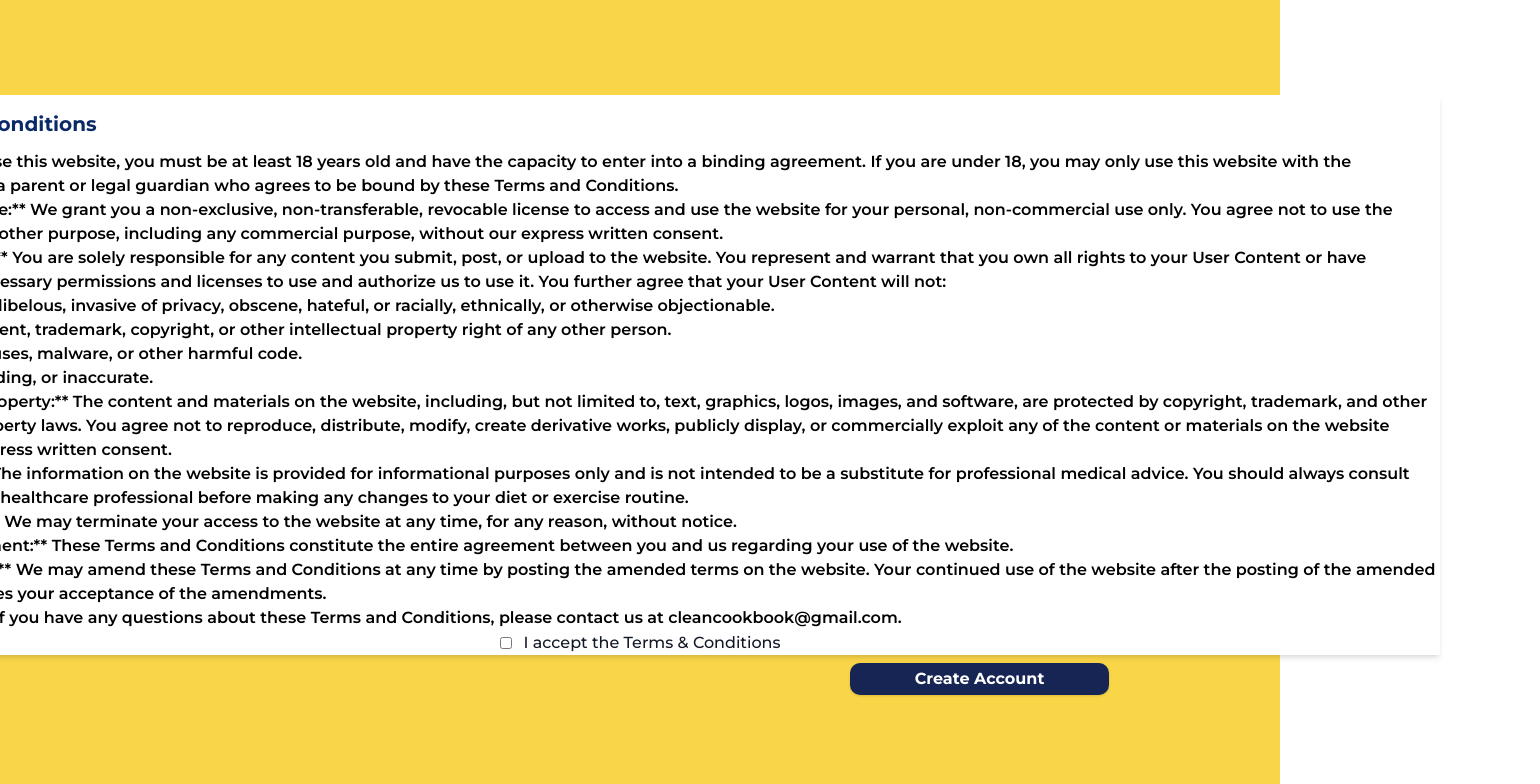
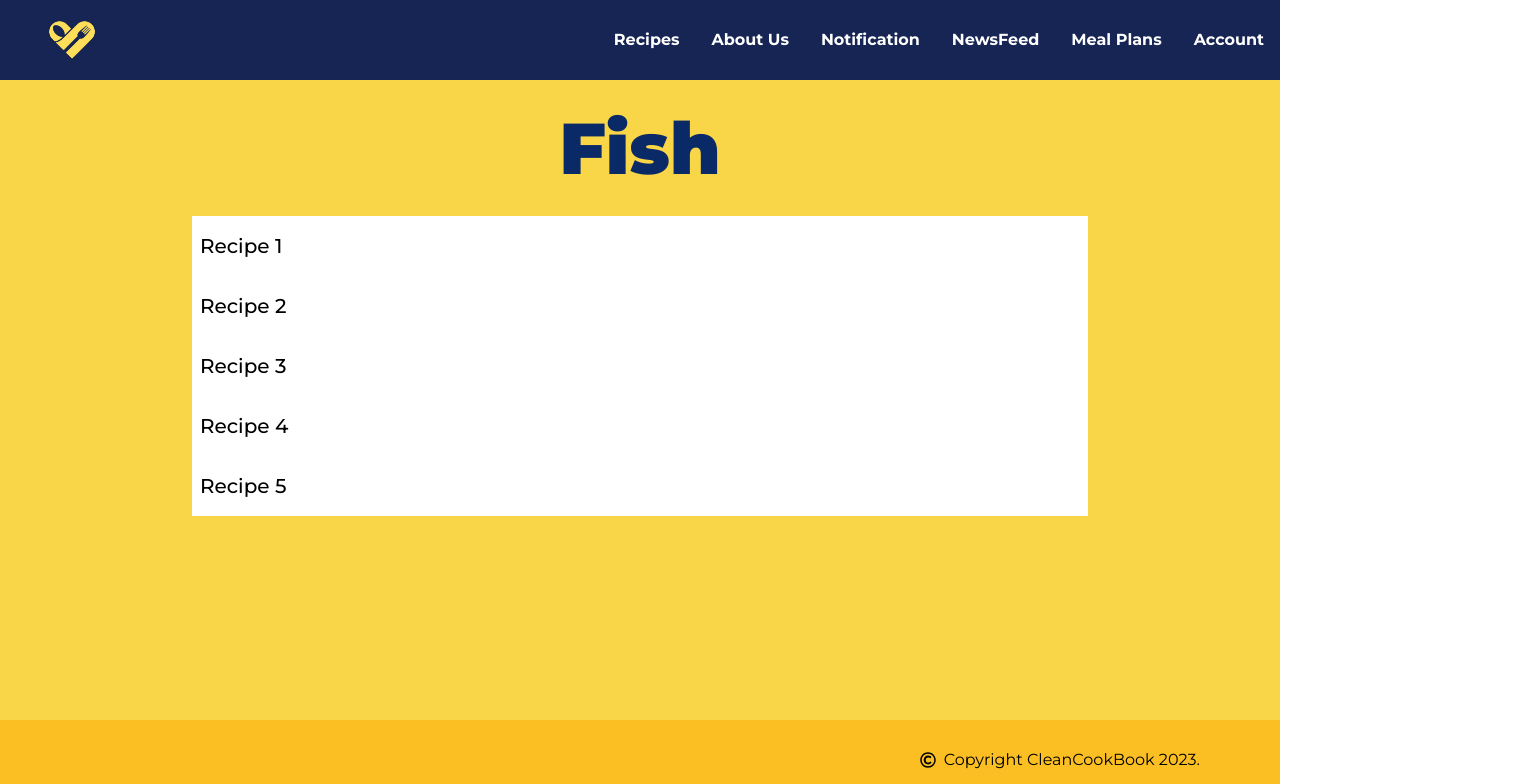
Before and after one commit to CleanCookBook/fyp-webapp, a Next.js app: page / in a window 1280 px wide. Shown: the top 784 px of the page, 1540 px wide, since content can reach past the window. Built offline with nearby package versions, Linux system fonts and the light colour scheme.

Commit message:
added recipe list page, update nav and footer

```diff
--- a/app/page.js
+++ b/app/page.js
@@ -5,6 +5,7 @@ import Terms from "@/components/terms";
 import Image from "next/image";
 import Head from "next/head";
 import Signup from "@/components/Signup";
+import RecipeList from "@/components/recipeList";
 //This too yall can delete
 //import { useEffect, useState } from 'react';
 
@@ -30,9 +31,10 @@ const Home = () => {
       {/* <Login /> */}
       {/* <Signup /> */}
       {/* <Homepage /> */}
-      { <Terms /> }
-      <Signup />
-      <Homepage />
+      <RecipeList />
+      {/* <Terms /> */}
+      {/* <Signup /> */}
+      {/* <Homepage /> */}
     </main>
   );
 };
--- a/components/Footer.js
+++ b/components/Footer.js
@@ -1,8 +1,11 @@
+import { FaRegCopyright } from "react-icons/fa";
+
 const Footer = () => {
   return (
-    <footer className="h-20 w-auto bg-amber-400 flex items-center justify-center text-white text-sm">
-      <div className="container mx-auto">
-        <p className="text-right text-black">Copyright CleanCookBook 2023.</p>
+    <footer className="fixed bottom-0 h-20 w-full bg-amber-400 flex items-center justify-center">
+      <div className="flex justify-center items-center space-x-2 ml-auto mr-20">
+        <FaRegCopyright />
+        <p className="text-black">Copyright CleanCookBook 2023.</p>
       </div>
     </footer>
   );
--- a/components/Navbar.js
+++ b/components/Navbar.js
@@ -9,7 +9,7 @@ const Navbar = () => {
   };
 
   return (
-    <nav className="flex bg-blue-950 h-[80px] items-center">
+    <nav className="flex w-full bg-blue-950 h-[80px] items-center">
       <div className="text-white flex w-1/2 justify-start font-black text-2xl px-10">
         {/* Circular Logo Image */}
         <div className="overflow-hidden w-16 h-16 flex-shrink-0">
--- /dev/null
+++ b/components/RecipeList.js
@@ -0,0 +1,37 @@
+import Navbar from "./Navbar";
+import Footer from "./Footer";
+
+const RecipeList = () => {
+  const input = "Fish";
+  const recipeList = [
+    "Recipe 1",
+    "Recipe 2",
+    "Recipe 3",
+    "Recipe 4",
+    "Recipe 5",
+  ];
+
+  return (
+    <section className="flex flex-col h-screen bg-[#F9D548]">
+      <Navbar />
+      <div className="flex flex-col justify-start items-center">
+        <h1 className="justify-start pt-8 text-7xl text-[#0A2A67] font-black">
+          {input}
+        </h1>
+        <div className="mt-8 bg-white w-[70%] max-w-[1114px]">
+          {recipeList.map((recipe, index) => (
+            <div
+              key={index}
+              className="flex items-center h-[60px] border-b-3 border-black-300"
+            >
+              <p className="ml-2 text-black text-xl font-medium">{recipe}</p>
+            </div>
+          ))}
+        </div>
+      </div>
+      <Footer />
+    </section>
+  );
+};
+
+export default RecipeList;
--- a/components/terms.js
+++ b/components/terms.js
@@ -2,35 +2,94 @@ const terms = () => {
   return (
     <div className="flex flex-col h-screen justify-center items-center bg-[#F9D548] text-[#0A2A67]">
       <div className="lg:w-4/5 lg:pr-8 p-8 flex flex-col items-center">
-
-        <div className="text-2xl font-black font-semibold w-[1800px] h-[760px]">
+        <div className="text-2xl text-blue-900 font-semibold w-[1800px] h-[760px]">
           <span className="font-semibold no-underline hover:opacity-[0.5]">
             Back
           </span>
         </div>
 
         <div className="bg-white w-[1600px] h-[560px] absolute top-[95px] left-15 font-black text-2xl px-7 shadow-md">
-        <span className="text-xl font-bold absolute top-[15px]">Terms and Conditions </span>
+          <span className="text-xl font-bold absolute top-[15px]">
+            Terms and Conditions{" "}
+          </span>
           <ol class="text-black text-base font-semibold pb-5 absolute top-[55px]">
-            <li><b>Eligibility:</b> To use this website, you must be at least 18 years old and have the capacity to enter into a binding agreement. If you are under 18, you may only use this website with the involvement of a parent or legal guardian who agrees to be bound by these Terms and Conditions.</li>
-            <li>**Access and Use:** We grant you a non-exclusive, non-transferable, revocable license to access and use the website for your personal, non-commercial use only. You agree not to use the website for any other purpose, including any commercial purpose, without our express written consent.</li>
-            <li>**User Content:** You are solely responsible for any content you submit, post, or upload to the website. You represent and warrant that you own all rights to your User Content or have obtained all necessary permissions and licenses to use and authorize us to use it. You further agree that your User Content will not:</li>
-              <li>Be defamatory, libelous, invasive of privacy, obscene, hateful, or racially, ethnically, or otherwise objectionable.</li>
-              <li>Infringe any patent, trademark, copyright, or other intellectual property right of any other person.</li>
+            <li>
+              <b>Eligibility:</b> To use this website, you must be at least 18
+              years old and have the capacity to enter into a binding agreement.
+              If you are under 18, you may only use this website with the
+              involvement of a parent or legal guardian who agrees to be bound
+              by these Terms and Conditions.
+            </li>
+            <li>
+              **Access and Use:** We grant you a non-exclusive,
+              non-transferable, revocable license to access and use the website
+              for your personal, non-commercial use only. You agree not to use
+              the website for any other purpose, including any commercial
+              purpose, without our express written consent.
+            </li>
+            <li>
+              **User Content:** You are solely responsible for any content you
+              submit, post, or upload to the website. You represent and warrant
+              that you own all rights to your User Content or have obtained all
+              necessary permissions and licenses to use and authorize us to use
+              it. You further agree that your User Content will not:
+            </li>
+            <li>
+              Be defamatory, libelous, invasive of privacy, obscene, hateful, or
+              racially, ethnically, or otherwise objectionable.
+            </li>
+            <li>
+              Infringe any patent, trademark, copyright, or other intellectual
+              property right of any other person.
+            </li>
             <li>Contain any viruses, malware, or other harmful code.</li>
             <li>Be false, misleading, or inaccurate.</li>
-            <li>**Intellectual Property:** The content and materials on the website, including, but not limited to, text, graphics, logos, images, and software, are protected by copyright, trademark, and other intellectual property laws. You agree not to reproduce, distribute, modify, create derivative works, publicly display, or commercially exploit any of the content or materials on the website without our express written consent.</li>
-            <li>**Disclaimer:** The information on the website is provided for informational purposes only and is not intended to be a substitute for professional medical advice. You should always consult with a qualified healthcare professional before making any changes to your diet or exercise routine.</li>
-            <li>**Termination:** We may terminate your access to the website at any time, for any reason, without notice.</li>
-            <li>**Entire Agreement:** These Terms and Conditions constitute the entire agreement between you and us regarding your use of the website.</li>
-            <li>**Amendments:** We may amend these Terms and Conditions at any time by posting the amended terms on the website. Your continued use of the website after the posting of the amended terms constitutes your acceptance of the amendments.</li>
-            <li>**Contact Us:** If you have any questions about these Terms and Conditions, please contact us at cleancookbook@gmail.com.</li>
+            <li>
+              **Intellectual Property:** The content and materials on the
+              website, including, but not limited to, text, graphics, logos,
+              images, and software, are protected by copyright, trademark, and
+              other intellectual property laws. You agree not to reproduce,
+              distribute, modify, create derivative works, publicly display, or
+              commercially exploit any of the content or materials on the
+              website without our express written consent.
+            </li>
+            <li>
+              **Disclaimer:** The information on the website is provided for
+              informational purposes only and is not intended to be a substitute
+              for professional medical advice. You should always consult with a
+              qualified healthcare professional before making any changes to
+              your diet or exercise routine.
+            </li>
+            <li>
+              **Termination:** We may terminate your access to the website at
+              any time, for any reason, without notice.
+            </li>
+            <li>
+              **Entire Agreement:** These Terms and Conditions constitute the
+              entire agreement between you and us regarding your use of the
+              website.
+            </li>
+            <li>
+              **Amendments:** We may amend these Terms and Conditions at any
+              time by posting the amended terms on the website. Your continued
+              use of the website after the posting of the amended terms
+              constitutes your acceptance of the amendments.
+            </li>
+            <li>
+              **Contact Us:** If you have any questions about these Terms and
+              Conditions, please contact us at cleancookbook@gmail.com.
+            </li>
           </ol>
         </div>
 
         <div class="flex items-center space-x-3 absolute bottom-[145px] left-15">
-      <input type="checkbox" class="form-checkbox h-3 w-3 text-blue-600"></input>
-        <span class="text-gray-900 font-medium">I accept the Terms & Conditions</span>
+          <input
+            type="checkbox"
+            class="form-checkbox h-3 w-3 text-blue-600"
+          ></input>
+          <span class="text-gray-900 font-medium">
+            I accept the Terms & Conditions
+          </span>
         </div>
 
         <div>
@@ -40,8 +99,6 @@ return (
         </div>
       </div>
     </div>
-
-
   );
 };
 
--- a/package.json
+++ b/package.json
@@ -12,7 +12,8 @@
     "@next/font": "^13.5.6",
     "next": "13.5.6",
     "react": "^18",
-    "react-dom": "^18"
+    "react-dom": "^18",
+    "react-icons": "^4.12.0"
   },
   "devDependencies": {
     "autoprefixer": "^10",
```
Also changed, not shown: public/copyright.png (added), 1 other file (tests, documents, lock files or other folders). Lines whose indentation alone changed are shown as unchanged.
